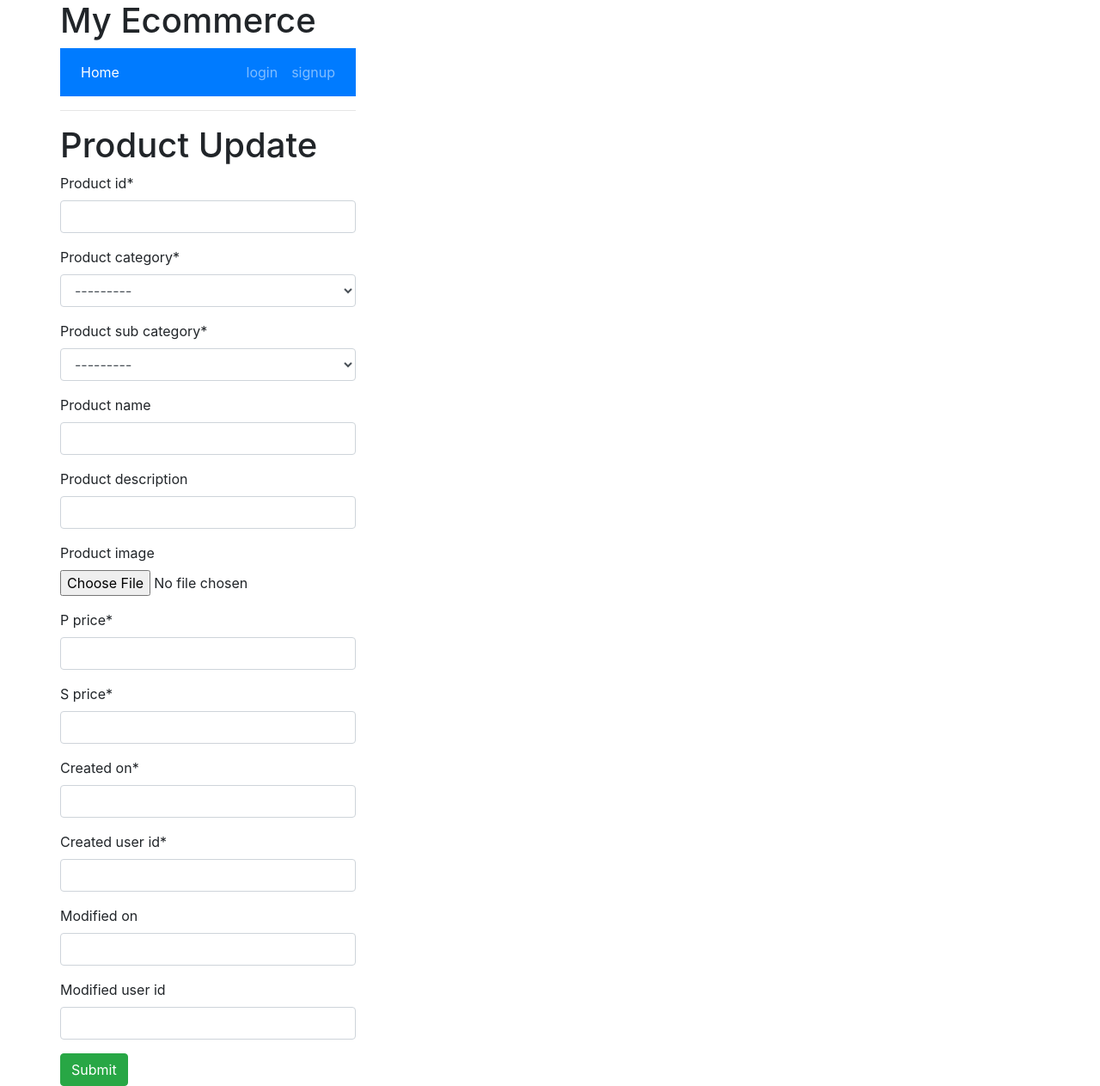
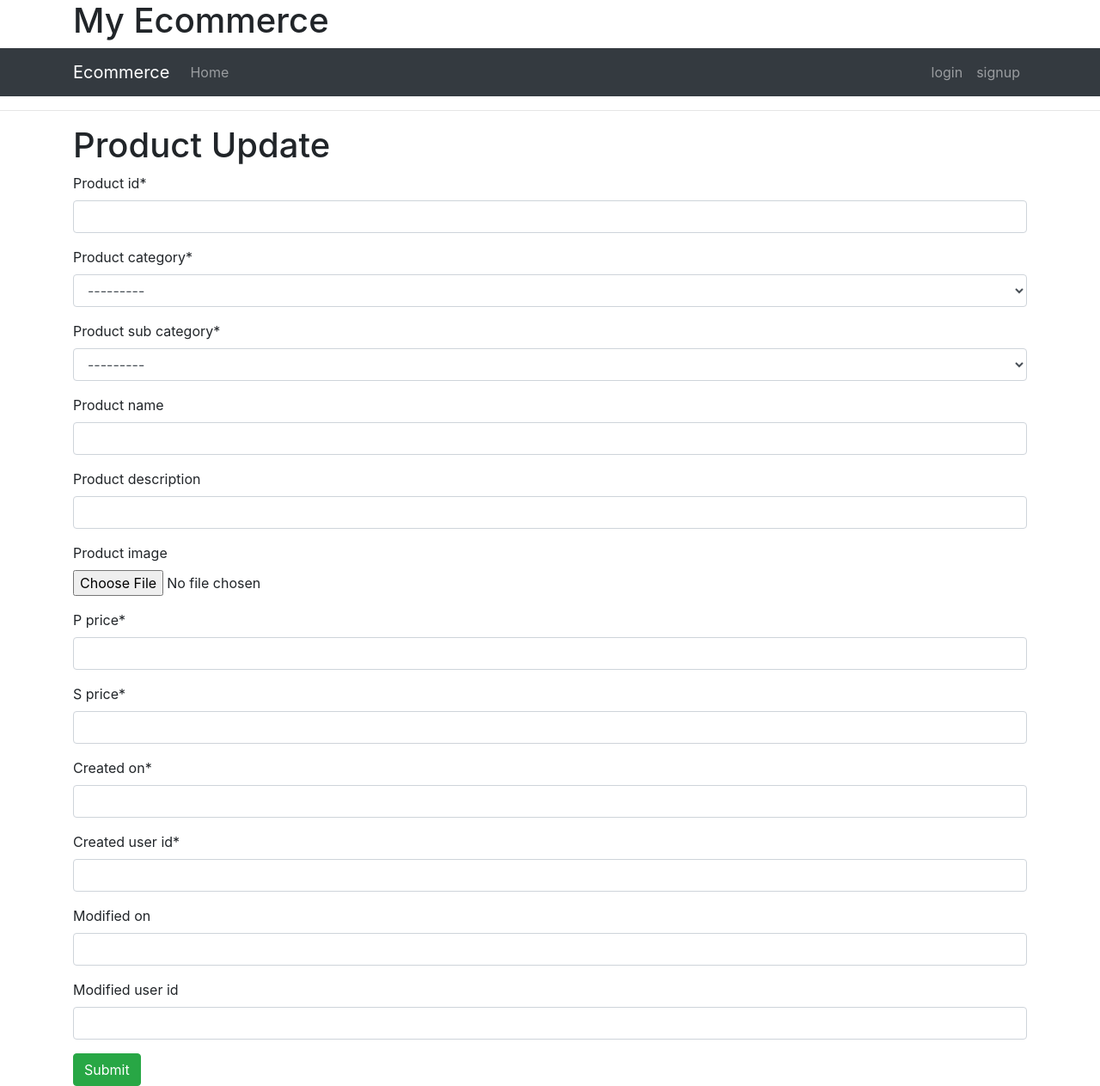
Before and after one commit to waqas-ali-pk/Ecommerce-website, a Django app: page /products/product_create/ in a window 1280 px wide. Shown: the whole page at 86% size. Run offline with Django 3.2, Linux system fonts and the light colour scheme; data that the repository does not hold is empty; some libraries are stand-ins or nearby versions.

Commit message:
Layout updated.

```diff
--- a/ecommerce/signup/templates/base.html
+++ b/ecommerce/signup/templates/base.html
@@ -2,23 +2,37 @@
 <html lang="en">
 <head>
     <meta charset="utf-8">
-    <link crossorigin="anonymous" href="https://maxcdn.bootstrapcdn.com/bootstrap/4.0.0/css/bootstrap.min.css"
-          integrity="sha384-Gn5384xqQ1aoWXA+058RXPxPg6fy4IWvTNh0E263XmFcJlSAwiGgFAW/dAiS6JXm"
-          rel="stylesheet">
+    <!--<link crossorigin="anonymous" href="https://maxcdn.bootstrapcdn.com/bootstrap/4.0.0/css/bootstrap.min.css"-->
+          <!--integrity="sha384-Gn5384xqQ1aoWXA+058RXPxPg6fy4IWvTNh0E263XmFcJlSAwiGgFAW/dAiS6JXm"-->
+          <!--rel="stylesheet">-->
+
+    <link rel="stylesheet" href="https://maxcdn.bootstrapcdn.com/bootstrap/4.3.1/css/bootstrap.min.css">
+    <script src="https://ajax.googleapis.com/ajax/libs/jquery/3.3.1/jquery.min.js"></script>
+    <script src="https://maxcdn.bootstrapcdn.com/bootstrap/4.3.1/js/bootstrap.min.js"></script>
+    <script src="https://cdnjs.cloudflare.com/ajax/libs/popper.js/1.14.7/umd/popper.min.js"></script>
+
     <title>{% block title %}Ecommerce Website{% endblock %}</title>
 </head>
 <body>
-<div class="container d-flex h-100">
-    <div class="row justify-content-center">
-        <div class="col-100">
+<div>
+    <div>
+        <div>
             <header>
+                <div class="container">
                 <h1>My Ecommerce</h1>
-
-                <nav class="navbar navbar-expand-sm bg-primary navbar-dark">
-
+                </div>
+                <nav class="navbar navbar-expand-sm bg-dark navbar-dark">
+                    <div class="container">
+                        <a class="navbar-brand" href="#">Ecommerce</a>
+                        <button class="navbar-toggler"
+                        data-toggle="collapse"
+                        data-target="#navbarNav">
+                            <span class="navbar-toggler-icon"></span>
+                        </button>
+                        <div class="collapse navbar-collapse" id="navbarNav">
                     <ul class="navbar-nav">
 
-                        <li class="nav-item active">
+                        <li class="nav-item">
                             <a class="nav-link" href="{% url 'home' %}">Home</a>
                         </li>
                         {% for page in pages_menu %}
@@ -59,15 +73,18 @@
 
                     </ul>
 
+                        </div>
+
+                        </div>
                 </nav>
 
                 <hr>
             </header>
             <main>
-
+                <div class="container">
                 {% block content %}
                 {% endblock %}
-
+                </div>
             </main>
         </div>
     </div>
```
